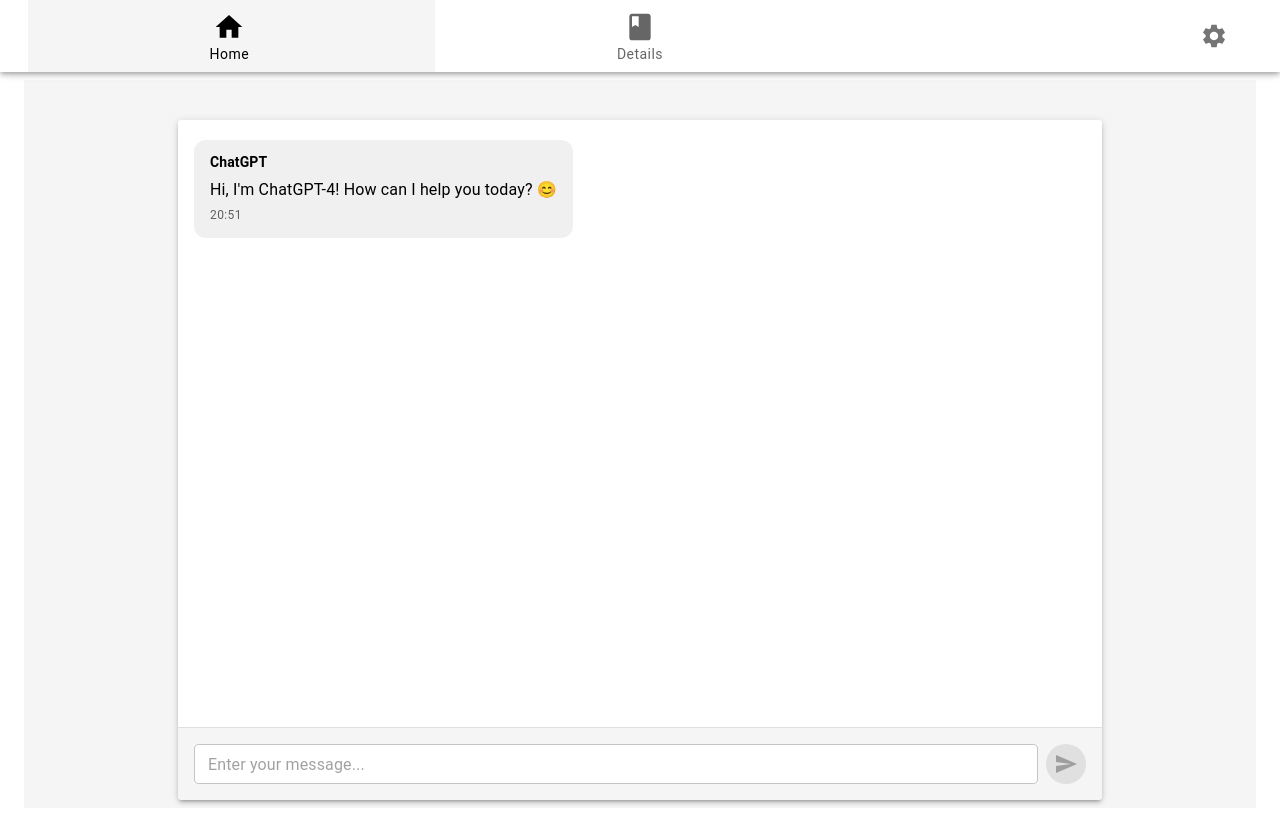
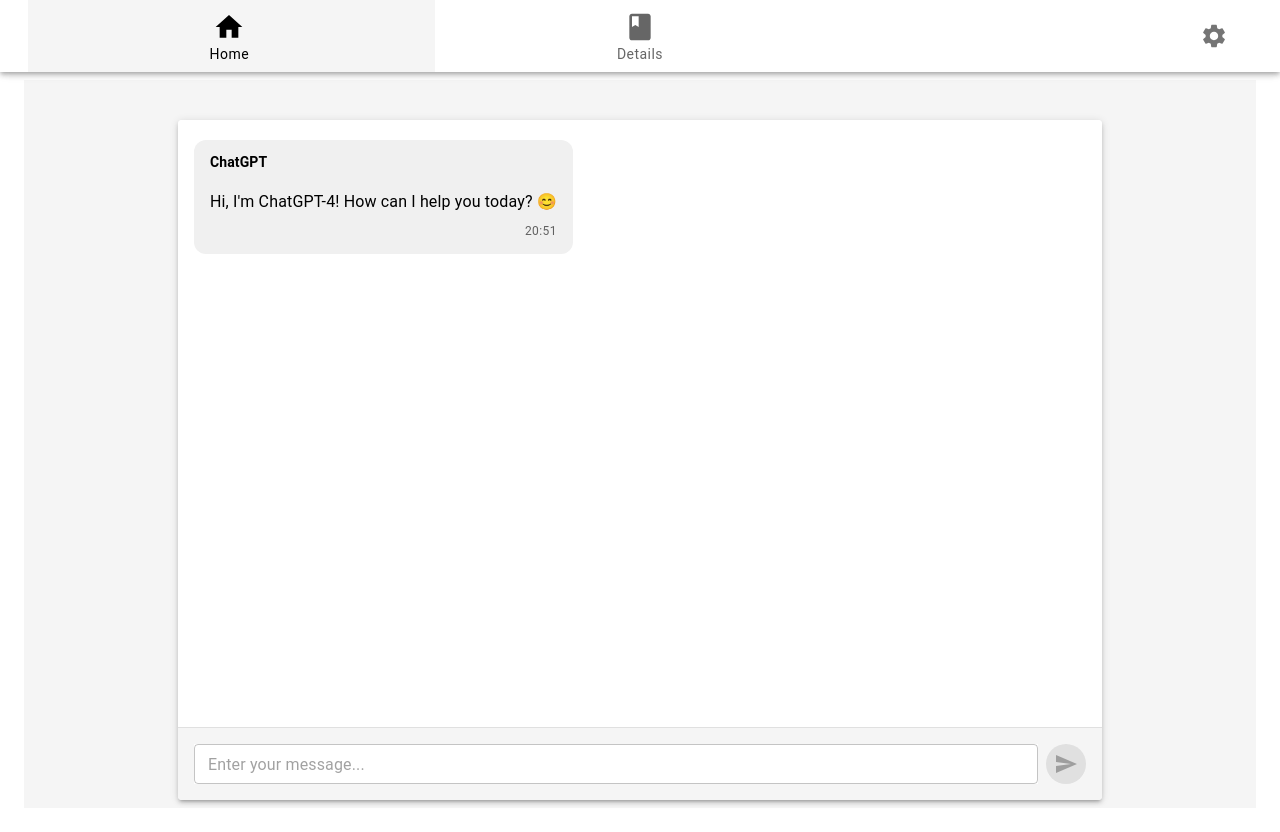
Before and after one commit to dbbrandt/react-starter-app, a React (Create React App) app: page / in a window 1280 px wide. Built offline with nearby package versions, Linux system fonts and the light colour scheme; no server answers.

Commit message:
feat: add markdown rendering to chat messages
- Add react-markdown for rendering bot messages
- Update ChatMessage component with markdown styling
- Update ChatInterface to use sendMessage function

```diff
--- a/src/components/Chat/ChatInterface.tsx
+++ b/src/components/Chat/ChatInterface.tsx
@@ -2,7 +2,7 @@
 import { Box, TextField, IconButton, Paper, CircularProgress } from '@mui/material';
 import SendIcon from '@mui/icons-material/Send';
 import ChatMessage from './ChatMessage';
-import { generateChatResponse } from '../../services/openai';
+import { sendMessage } from '../../services/openai';
 
 interface Message {
   id: number;
@@ -39,18 +39,17 @@
   }, [messages]);
 
   const handleSend = async () => {
-    if (newMessage.trim() && !isLoading) {
-      const currentTime = new Date().toLocaleTimeString([], {
+    if (!newMessage.trim()) return;
+
+    const userMessage = {
+      id: messages.length + 1,
+      text: newMessage,
+      sender: 'You',
+      timestamp: new Date().toLocaleTimeString([], {
         hour: '2-digit',
         minute: '2-digit',
         hour12: false
-      });
-
-      const userMessage: Message = {
-        id: messages.length + 1,
-        text: newMessage,
-        sender: 'You',
-        timestamp: currentTime,
+      }),
       isBot: false,
     };
 
@@ -59,8 +58,8 @@
     setIsLoading(true);
 
     try {
-        const response = await generateChatResponse(newMessage);
-        const botMessage: Message = {
+      const response = await sendMessage(newMessage);
+      const botMessage = {
         id: messages.length + 2,
         text: response,
         sender: 'ChatGPT',
@@ -73,9 +72,10 @@
       };
       setMessages(prev => [...prev, botMessage]);
     } catch (error) {
-        const errorMessage: Message = {
+      console.error('Error getting response:', error);
+      const errorMessage = {
         id: messages.length + 2,
-          text: 'Sorry, I encountered an error. Please try again.',
+        text: 'Sorry, I encountered an error while processing your request. Please try again.',
         sender: 'ChatGPT',
         timestamp: new Date().toLocaleTimeString([], {
           hour: '2-digit',
@@ -87,7 +87,6 @@
       setMessages(prev => [...prev, errorMessage]);
     } finally {
       setIsLoading(false);
-      }
     }
   };
 
--- a/src/components/Chat/ChatMessage.tsx
+++ b/src/components/Chat/ChatMessage.tsx
@@ -1,5 +1,6 @@
 import React from 'react';
 import { Box, Typography } from '@mui/material';
+import ReactMarkdown from 'react-markdown';
 
 interface ChatMessageProps {
   message: string;
@@ -37,21 +38,59 @@
         >
           {sender}
         </Typography>
+
+        {isBot ? (
+          <Box sx={{
+            '& .markdown-content': {
+              color: '#000',
+              '& pre': {
+                backgroundColor: '#e0e0e0',
+                padding: '8px',
+                borderRadius: '4px',
+                overflowX: 'auto',
+              },
+              '& code': {
+                backgroundColor: '#e0e0e0',
+                padding: '2px 4px',
+                borderRadius: '4px',
+              },
+              '& h1, & h2, & h3, & h4, & h5, & h6': {
+                marginTop: '8px',
+                marginBottom: '8px',
+              },
+              '& ul, & ol': {
+                marginLeft: '20px',
+              },
+              '& p': {
+                marginBottom: '8px',
+              },
+              '& a': {
+                color: '#1976d2',
+                textDecoration: 'underline',
+              },
+            }
+          }}>
+            <ReactMarkdown className="markdown-content">{message}</ReactMarkdown>
+          </Box>
+        ) : (
           <Typography
             variant="body1"
             sx={{
-            color: isBot ? '#000' : '#fff',
+              color: '#fff',
               wordBreak: 'break-word',
             }}
           >
             {message}
           </Typography>
+        )}
+
         <Typography
           variant="caption"
           sx={{
-            color: isBot ? 'rgba(0, 0, 0, 0.6)' : 'rgba(255, 255, 255, 0.7)',
+            color: isBot ? 'text.secondary' : 'rgba(255, 255, 255, 0.7)',
             display: 'block',
             mt: 0.5,
+            textAlign: 'right',
           }}
         >
           {timestamp}
--- a/src/services/openai.ts
+++ b/src/services/openai.ts
@@ -8,15 +8,17 @@
   dangerouslyAllowBrowser: true // Note: In production, you should proxy these requests through your backend
 });
 
-export const generateChatResponse = async (message: string): Promise<string> => {
+export const sendMessage = async (message: string): Promise<string> => {
   try {
+    console.log('API Key:', process.env.REACT_APP_OPENAI_API_KEY); // For debugging
+
     if (!apiKey) {
       throw new Error('OpenAI API key is not configured');
     }
 
     const completion = await openai.chat.completions.create({
       messages: [{ role: "user", content: message }],
-      model: "gpt-4",
+      model: "gpt-4o",
     });
 
     return completion.choices[0]?.message?.content || 'Sorry, I could not generate a response.';
```
Lines whose indentation alone changed are shown as unchanged.
